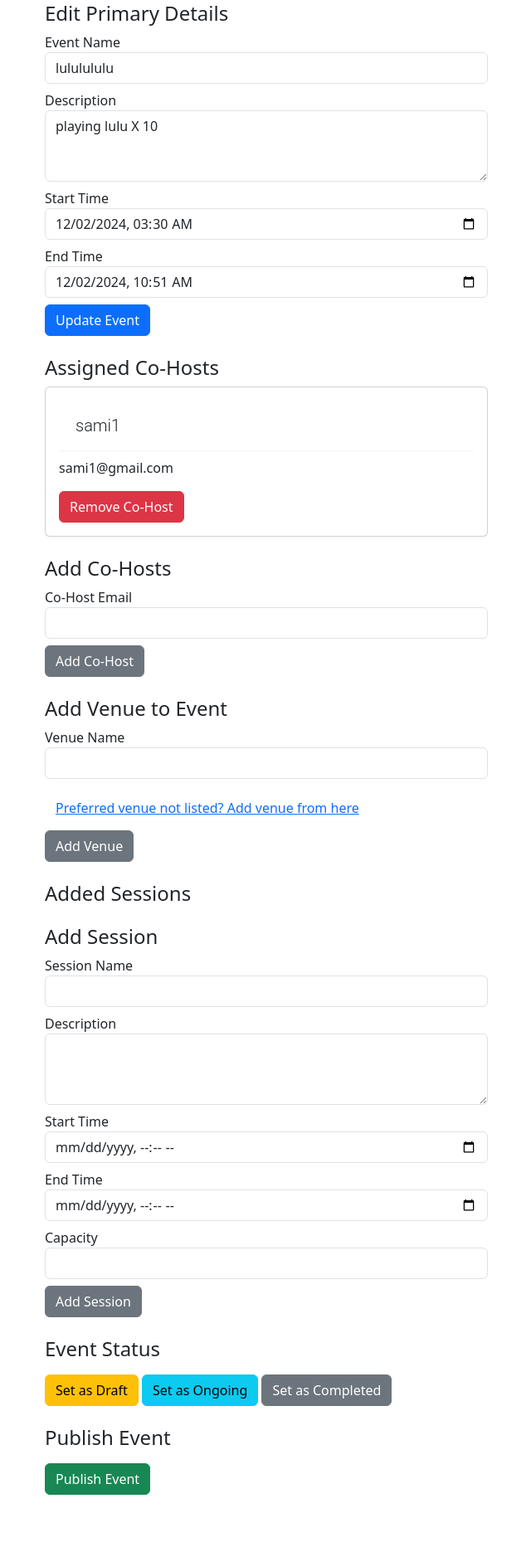
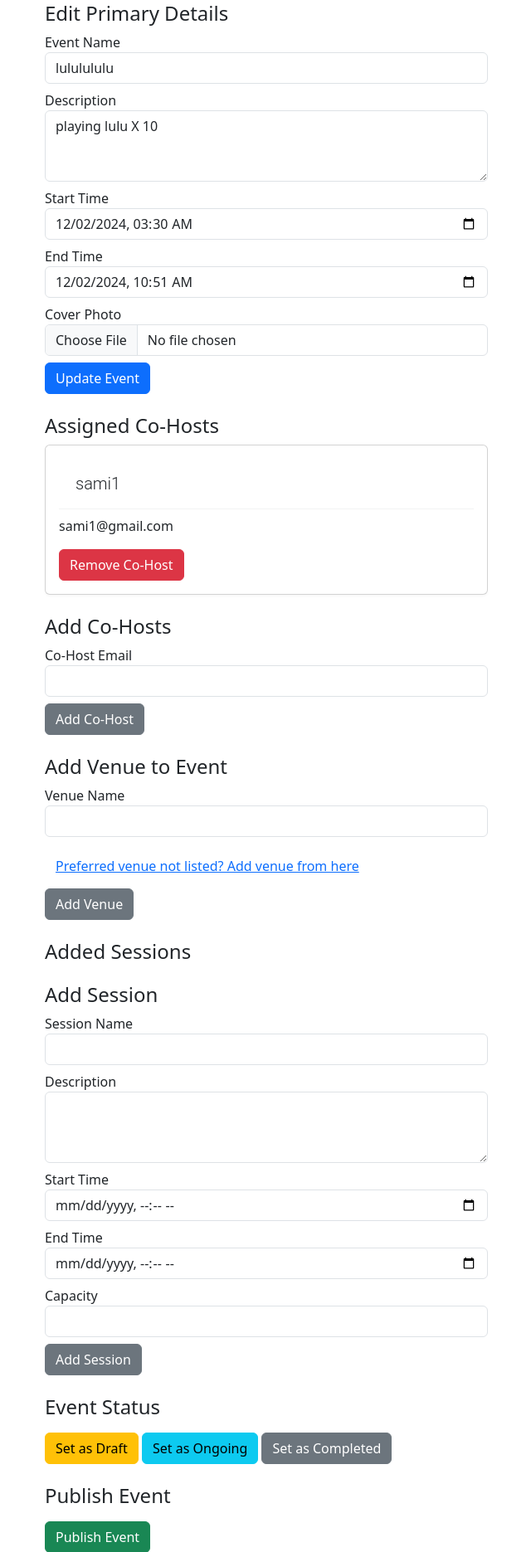
Before and after one commit to jubairsami01/eventAIde, a Flask app: page /management/edit_event/1 in a window 1280 px wide. Shown: the part 188-2059 px from the top of the page at 83% size, without its empty margins (319-959 px from the left). Run offline with Flask 3, Linux system fonts and the light colour scheme; the visitor is signed in with stand-in values (Sample User, id 1); data comes from the database, SQL or seed files in the repository; data that the repository does not hold is empty.

Commit message:
event photo added successfully

```diff
--- a/app/models.py
+++ b/app/models.py
@@ -56,22 +56,29 @@ def update_user(user_id, name, email, password):
     session['email'] = email
     return "Info updated successfully!"
 
-def create_event_draft(name, description, start_date, end_date, created_by, last_updated_by):
+def create_event_draft(name, description, start_date, end_date, created_by, last_updated_by, cover_photo=None):
     cursor = mysql.connection.cursor()
     cursor.execute(
-        "INSERT INTO Events (name, description, start_date, end_date, created_by, last_updated_by) VALUES (%s, %s, %s, %s, %s, %s)",
-        (name, description, start_date, end_date, created_by, last_updated_by),
+        "INSERT INTO Events (name, description, start_date, end_date, created_by, last_updated_by, cover_photo) VALUES (%s, %s, %s, %s, %s, %s, %s)",
+        (name, description, start_date, end_date, created_by, last_updated_by, cover_photo),
     )
     mysql.connection.commit()
     cursor.execute("UPDATE Users SET role = 'both' WHERE user_id = %s", (created_by,))
     mysql.connection.commit()
     cursor.close()
 
-def update_event_draft(event_id, name, description, start_date, end_date, last_updated_by):
+def get_new_event_id():
+    cursor = mysql.connection.cursor()
+    cursor.execute("SELECT event_id FROM Events ORDER BY event_id DESC LIMIT 1")
+    event_id = cursor.fetchone()
+    cursor.close()
+    return event_id['event_id']+1
+
+def update_event_draft(event_id, name, description, start_date, end_date, last_updated_by, cover_photo=None):
     cursor = mysql.connection.cursor()
     cursor.execute(
-        "UPDATE Events SET name = %s, description = %s, start_date = %s, end_date = %s, last_updated_by = %s WHERE event_id = %s",
-        (name, description, start_date, end_date, last_updated_by, event_id),
+        "UPDATE Events SET name = %s, description = %s, start_date = %s, end_date = %s, last_updated_by = %s, cover_photo = %s WHERE event_id = %s",
+        (name, description, start_date, end_date, last_updated_by, cover_photo, event_id),
     )
     mysql.connection.commit()
     cursor.close()
@@ -316,6 +323,7 @@ def get_event_details_for_customer_db(event_id):
         e.created_at,
         e.updated_at,
         e.last_updated_by,
+        e.cover_photo,
         v.name AS venue_name,
         v.address AS venue_address,
         v.location_data AS venue_location_data,
--- a/app/routes/management_routes.py
+++ b/app/routes/management_routes.py
@@ -1,7 +1,14 @@
 from flask import Blueprint, render_template, request, redirect, url_for, flash, session
-from app.models import unpublish_event_db, add_session_db, get_event_sessions_db, create_event_draft, get_users_events, get_event_draft, update_event_draft, add_cohost_db, get_cohosts, remove_cohost_db, get_user_by_id, delete_event_db, add_venue_db, update_venue_db, get_event_venue, get_venue_details, show_all_venues, add_event_venue_db, update_event_venue_db, delete_event_venue_db, update_session_db, delete_session_db, publish_event_db, set_event_status_db
+from app.models import get_new_event_id, unpublish_event_db, add_session_db, get_event_sessions_db, create_event_draft, get_users_events, get_event_draft, update_event_draft, add_cohost_db, get_cohosts, remove_cohost_db, get_user_by_id, delete_event_db, add_venue_db, update_venue_db, get_event_venue, get_venue_details, show_all_venues, add_event_venue_db, update_event_venue_db, delete_event_venue_db, update_session_db, delete_session_db, publish_event_db, set_event_status_db
 #from app.models import get_event_by_id, update_event
 from app.tools import string_to_json, json_to_string
+import os
+from werkzeug.utils import secure_filename
+from flask import current_app as app
+
+ALLOWED_EXTENSIONS = {'png', 'jpg', 'jpeg', 'gif'}
+def allowed_file(filename):
+    return '.' in filename and filename.rsplit('.', 1)[1].lower() in ALLOWED_EXTENSIONS
 
 bp = Blueprint('management', __name__, url_prefix='/management')
 
@@ -20,7 +27,39 @@ def draft_event():
         description = request.form['description']
         start_time = request.form['start_time']
         end_time = request.form['end_time']
-        create_event_draft(name, description, start_time, end_time, session['user_id'], session['user_id'])
+        cover_photo = None
+        # Handle file upload
+        if 'cover_photo' in request.files:
+            file = request.files['cover_photo']
+            # Check if file was actually selected
+            if file and file.filename != '' and allowed_file(file.filename):
+                try:
+                    filename = secure_filename(file.filename)
+                    new_event_id = get_new_event_id()
+
+                    # Create absolute path for upload directory
+                    current_dir = os.path.dirname(os.path.abspath(__file__))
+                    upload_dir = os.path.join(current_dir, '..', 'static', 'images')
+                    os.makedirs(upload_dir, exist_ok=True)
+
+                    # Create filename and paths
+                    filename = f"event_{new_event_id}_{filename}"
+                    file_path = os.path.join(upload_dir, filename)
+
+                    # Save file
+                    file.save(file_path)
+
+                    # Store relative path in database
+                    cover_photo = f"images/{filename}"
+
+                    app.logger.info(f"File saved successfully to {file_path}")
+
+                except Exception as e:
+                    app.logger.error(f"Error saving file: {str(e)}")
+                    flash('Error uploading image. Please try again.')
+                    return redirect(url_for('management.draft_event'))
+
+        create_event_draft(name, description, start_time, end_time, session['user_id'], session['user_id'], cover_photo)
         flash('Event drafted successfully! Now add more information to publish it from the management dashboard.')
         return redirect(url_for('customer.my_events'))
     return render_template('management/draft_event.html')
@@ -47,7 +86,38 @@ def edit_event(event_id):
         description = request.form['description']
         start_time = request.form['start_time']
         end_time = request.form['end_time']
-        update_event_draft(event_id, name, description, start_time, end_time, session['user_id'])
+        cover_photo = drafted_event['cover_photo']
+
+        if 'cover_photo' in request.files:
+            file = request.files['cover_photo']
+            if file and file.filename != '' and allowed_file(file.filename):
+                try:
+                    filename = secure_filename(file.filename)
+
+                    # Create absolute path for upload directory
+                    current_dir = os.path.dirname(os.path.abspath(__file__))
+                    upload_dir = os.path.join(current_dir, '..', 'static', 'images')
+                    os.makedirs(upload_dir, exist_ok=True)
+
+                    # Create filename and paths
+                    filename = f"event_{event_id}_{filename}"
+                    file_path = os.path.join(upload_dir, filename)
+
+                    # Save file
+                    file.save(file_path)
+
+                    # Store relative path in database
+                    cover_photo = f"images/{filename}"
+
+                    app.logger.info(f"File saved successfully to {file_path}")
+
+                except Exception as e:
+                    app.logger.error(f"Error saving file: {str(e)}")
+                    flash('Error uploading image. Please try again.')
+                    return redirect(url_for('management.edit_event', event_id=event_id))
+
+
+        update_event_draft(event_id, name, description, start_time, end_time, session['user_id'], cover_photo)
         flash('Event updated successfully!')
         return redirect(url_for('management.edit_event', event_id=event_id))
     return render_template('management/edit_event.html', drafted_event=drafted_event, cohosts=cohosts, last_updated_by=last_updated_by, event_venue=event_venue, all_venues=all_venues, sessions=sessions)
--- a/app/templates/home.html
+++ b/app/templates/home.html
@@ -10,6 +10,9 @@
             {{ event.name }}
         </div>
         <div class="card-body">
+            {% if event.cover_photo %}
+            <img src="{{ url_for('static', filename=event.cover_photo) }}" class="card-img-top" alt="Event Cover Photo">
+            {% endif %}
             <h5 class="card-title">{{ event.description }}</h5>
             <p class="card-text">Start Date: {{ event.start_date }}</p>
             <p class="card-text">End Date: {{ event.end_date }}</p>
--- a/app/templates/management/draft_event.html
+++ b/app/templates/management/draft_event.html
@@ -6,7 +6,7 @@
     <div class="row justify-content-center">
         <div class="col-md-6">
             <h2>Draft New Event</h2>
-            <form action="{{ url_for('management.draft_event') }}" method="post" id="draftEventForm">
+            <form action="{{ url_for('management.draft_event') }}" method="post" enctype="multipart/form-data" id="draftEventForm">
                 <div class="form-group">
                     <label for="name">Event Name</label>
                     <input type="text" class="form-control" id="name" name="name" required>
@@ -23,6 +23,10 @@
                     <label for="end_time">End Time</label>
                     <input type="datetime-local" class="form-control" id="end_time" name="end_time" required>
                 </div>
+                <div class="form-group mt-2">
+                    <label for="cover_photo">Cover Photo</label>
+                    <input type="file" class="form-control" id="cover_photo" name="cover_photo">
+                </div>
                 <input type="hidden" name="csrf_token" value="{{ csrf_token() }}">
                 <button type="submit" class="btn btn-primary mt-2">Draft Event</button>
             </form>
--- a/app/templates/management/edit_event.html
+++ b/app/templates/management/edit_event.html
@@ -7,7 +7,7 @@
         <div class="col-md-6">
             <h2>Edit & Publish Event</h2>
             <p>This event was last updated by {{ last_updated_by.name }} ({{ last_updated_by.email }})</p>
-            <form action="{{ url_for('management.edit_event', event_id=drafted_event.event_id) }}" method="post" id="editEventForm">
+            <form action="{{ url_for('management.edit_event', event_id=drafted_event.event_id) }}" method="post" id="editEventForm" enctype="multipart/form-data">
                 <h4>Edit Primary Details</h4>
                 <div class="form-group">
                     <label for="name">Event Name</label>
@@ -24,6 +24,13 @@
                 <div class="form-group mt-2">
                     <label for="end_time">End Time</label>
                     <input type="datetime-local" class="form-control" id="end_time" name="end_time" value="{{ drafted_event.end_date }}" required>
+                </div>
+                <div class="form-group mt-2">
+                    <label for="cover_photo">Cover Photo</label>
+                    <input type="file" class="form-control" id="cover_photo" name="cover_photo">
+                    {% if drafted_event.cover_photo %}
+                    <img src="{{ url_for('static', filename=drafted_event.cover_photo) }}" alt="Cover Photo" class="img-thumbnail mt-2">
+                    {% endif %}
                 </div>
                 <input type="hidden" name="csrf_token" value="{{ csrf_token() }}">
                 <button type="submit" class="btn btn-primary mt-2">Update Event</button>
```
Also changed, not shown: app/templates/customer/view_event_details.html (+8 -2 lines), app/static/images/event_14_banner.png (added), app/static/images/event_14_spain-madrid.png (added), static/images/event_13_spain-madrid.png (added).
